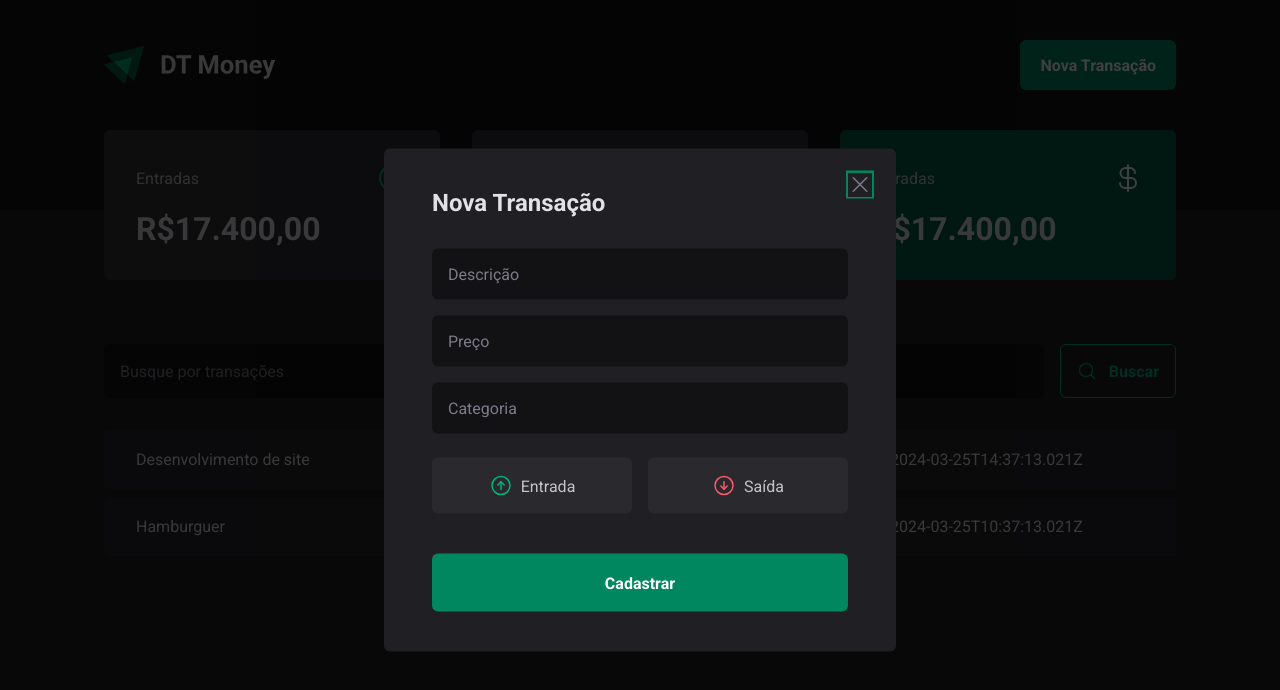
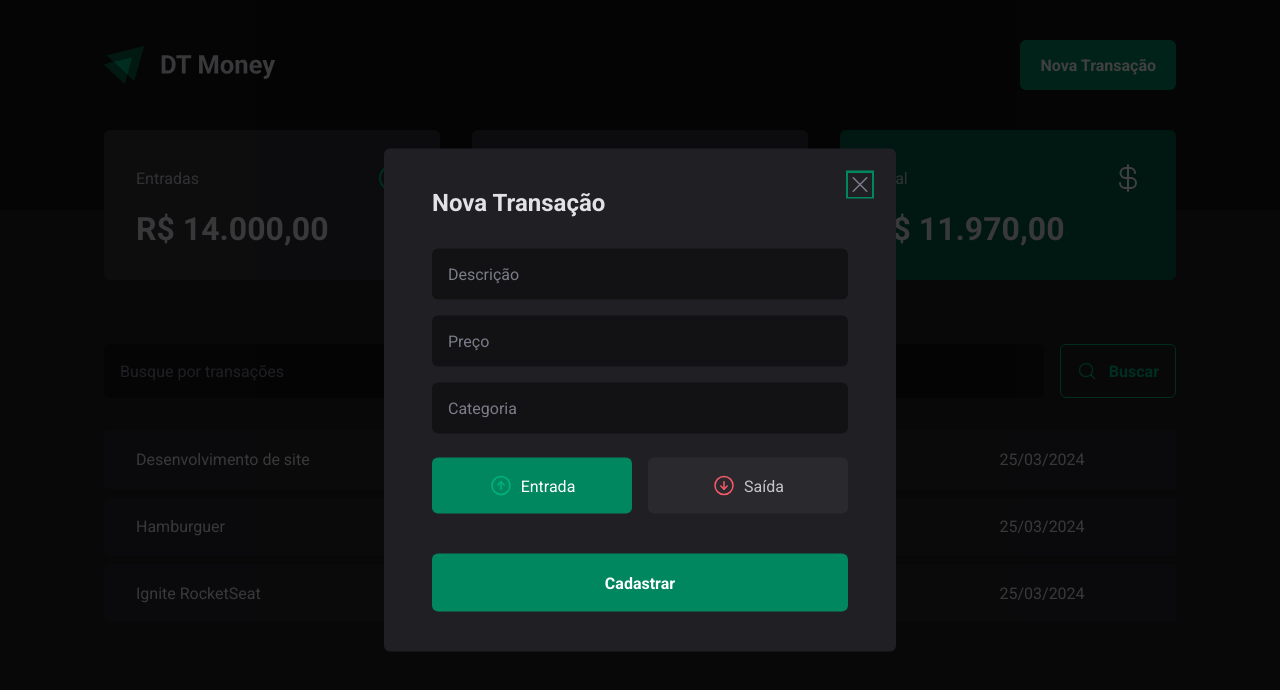
Before and after one commit to hugoh1dev/03_dt_money, a React (Vite) app in the folder 03_dt_money/: page / in a window 1280 px wide. Both pictures are taken after a click on the button "Nova Transação". Shown: the top 690 px of the page. Built offline with nearby package versions, Linux system fonts and the light colour scheme; data requests are answered from the project's data file.

Commit message:
create utils formatter and hooks summary

```diff
--- a/03_dt_money/package.json
+++ b/03_dt_money/package.json
@@ -11,11 +11,14 @@
     "preview": "vite preview"
   },
   "dependencies": {
+    "@hookform/resolvers": "^3.3.4",
     "@radix-ui/react-dialog": "^1.0.5",
     "@radix-ui/react-radio-group": "^1.1.3",
     "phosphor-react": "^1.4.1",
     "react": "^18.2.0",
-    "react-dom": "^18.2.0"
+    "react-dom": "^18.2.0",
+    "react-hook-form": "^7.51.2",
+    "zod": "^3.22.4"
   },
   "devDependencies": {
     "@types/react": "^18.2.64",
--- a/03_dt_money/server.json
+++ b/03_dt_money/server.json
@@ -15,6 +15,14 @@
             "category": "Alimentação",
             "price": 50,
             "createdAt": "2024-03-25T10:37:13.021Z"
+        },
+        {
+            "id": 3,
+            "description": "Ignite RocketSeat",
+            "type": "outcome",
+            "category": "Educação",
+            "price": 1980,
+            "createdAt": "2024-03-25T19:24:13.021Z"
         }
     ]
 }
--- a/03_dt_money/src/components/NewTransactionModal/index.tsx
+++ b/03_dt_money/src/components/NewTransactionModal/index.tsx
@@ -1,8 +1,38 @@
 import * as Dialog from '@radix-ui/react-dialog';
 import { CloseButton, Content, Overlay, TransactionType, TransactionTypeButton } from './styles';
 import { ArrowCircleDown, ArrowCircleUp, X } from 'phosphor-react';
+import * as z from "zod";
+import { Controller, useForm } from 'react-hook-form';
+import { zodResolver } from '@hookform/resolvers/zod';
+
+const newTransactionFormSchema = z.object({
+    description: z.string(),
+    price: z.number(),
+    category: z.string(),
+    type: z.enum(['income', 'outcome']),
+})
+
+type NewTransactionFormInputs = z.infer<typeof newTransactionFormSchema>;
 
 export function NewTransactionModal() {
+    const {
+        control,
+        register,
+        handleSubmit,
+        formState: { isSubmitting },
+    } = useForm<NewTransactionFormInputs>({
+        resolver: zodResolver(newTransactionFormSchema),
+        defaultValues: {
+            type: 'income'
+        }
+    });
+
+    async function handleCreateNewTransaction(data: NewTransactionFormInputs) {
+        await new Promise(resolve => setTimeout(resolve, 2000));
+
+        console.log(data);
+    }
+
     return (
         <Dialog.Portal>
             <Overlay />
@@ -13,12 +43,39 @@
                         <X size={24} />
                     </CloseButton>
 
-                    <form action="">
-                        <input type="text" placeholder="Descrição" required />
-                        <input type="number" placeholder="Preço" required />
-                        <input type="text" placeholder="Categoria" required />
+                    <form onSubmit={handleSubmit(handleCreateNewTransaction)}>
+                        <input
+                            type="text"
+                            placeholder="Descrição"
+                            required
+                            {...register('description')}
+                        />
 
-                        <TransactionType>
+                        <input
+                            type="number"
+                            placeholder="Preço"
+                            required
+                            {...register('price', { valueAsNumber: true })}
+                        />
+
+                        <input
+                            type="text"
+                            placeholder="Categoria"
+                            required
+                            {...register('category')}
+                        />
+
+                        <Controller
+                            control={control}
+                            name="type"
+                            render={({ field }) => {
+
+
+                                return (
+                                    <TransactionType
+                                        onValueChange={field.onChange}
+                                        value={field.value}
+                                    >
                                         <TransactionTypeButton variant="income" value="income" >
                                             <ArrowCircleUp size={24} />
                                             Entrada
@@ -29,8 +86,13 @@
                                             Saída
                                         </TransactionTypeButton>
                                     </TransactionType>
+                                )
+                            }}
+                        />
 
-                        <button type="submit">
+
+
+                        <button type="submit" disabled={isSubmitting}>
                             Cadastrar
                         </button>
 
--- a/03_dt_money/src/components/NewTransactionModal/styles.ts
+++ b/03_dt_money/src/components/NewTransactionModal/styles.ts
@@ -51,7 +51,12 @@
             margin-top: 1.5rem;
             cursor: pointer;
 
-            &:hover {
+            &:disabled {
+                opacity: 0.6;
+                cursor: not-allowed;
+            }
+
+            &:not(:disabled):hover {
                 background: ${props => props.theme["gray-700"]};
                 transition: background-color 0.2s;
             }
--- a/03_dt_money/src/components/Summary/index.tsx
+++ b/03_dt_money/src/components/Summary/index.tsx
@@ -1,12 +1,10 @@
-import { useContext } from "react";
 import { SummaryContainer, SummaryCard } from "./styles";
 import { ArrowCircleUp, ArrowCircleDown, CurrencyDollar } from "phosphor-react";
-import { TransactionsContext } from "../../contexts/TransactionsContext";
+import { priceFormatter } from "../../utils/formatter";
+import { useSummary } from "../../hooks/useSummary";
 
 export function Summary(){
-    const { transactions } = useContext(TransactionsContext);
-
-    console.log(transactions)
+    const summary = useSummary();
 
     return(
         <SummaryContainer>
@@ -16,7 +14,7 @@
                     <ArrowCircleUp size={32} color="#00b37e" />
                 </header>
 
-                <strong>R$17.400,00</strong>
+                <strong>{priceFormatter.format(summary.income)}</strong>
             </SummaryCard>
 
             <SummaryCard>
@@ -25,16 +23,16 @@
                     <ArrowCircleDown size={32} color="#7f5a68" />
                 </header>
 
-                <strong>R$17.400,00</strong>
+                <strong>{priceFormatter.format(summary.outcome)}</strong>
             </SummaryCard>
 
             <SummaryCard variant="green">
                 <header>
-                    <span>Entradas</span>
+                    <span>Total</span>
                     <CurrencyDollar size={32} color="#fff" />
                 </header>
 
-                <strong>R$17.400,00</strong>
+                <strong>{priceFormatter.format(summary.total)}</strong>
             </SummaryCard>
         </SummaryContainer>
     )
--- /dev/null
+++ b/03_dt_money/src/hooks/useSummary.ts
@@ -0,0 +1,27 @@
+import { useContext } from "react";
+import { TransactionsContext } from "../contexts/TransactionsContext";
+
+export function useSummary() {
+    const { transactions } = useContext(TransactionsContext);
+
+    const summary = transactions.reduce(
+        (acc, transaction) => {
+            if(transaction.type === 'income') {
+                acc.income += transaction.price;
+                acc.total += transaction.price;
+            } else {
+                acc.outcome += transaction.price;
+                acc.total -= transaction.price;
+            }
+
+            return acc;
+        },
+        {
+            income: 0,
+            outcome: 0,
+            total: 0
+        }
+    )
+
+    return summary;
+}
--- a/03_dt_money/src/pages/Transactions/components/SearchForm/index.tsx
+++ b/03_dt_money/src/pages/Transactions/components/SearchForm/index.tsx
@@ -1,12 +1,39 @@
 import { MagnifyingGlass } from "phosphor-react";
 import { SearchFormContainer } from "./styles";
+import { useForm } from "react-hook-form";
+import * as z from "zod";
+import { zodResolver } from "@hookform/resolvers/zod";
+
+const searchFormSchema = z.object({
+    query: z.string(),
+})
+
+type SearchFormInputs = z.infer<typeof searchFormSchema>;
 
 export function SearchForm() {
+    const {
+        register,
+        handleSubmit,
+        formState: { isSubmitting }
+    } = useForm<SearchFormInputs>({
+        resolver: zodResolver(searchFormSchema),
+    });
+
+    async function handleSearchTransactions(data: SearchFormInputs) {
+        await new Promise(resolve => setTimeout(resolve, 2000));
+
+        console.log(data);
+    }
+
     return (
-        <SearchFormContainer>
-            <input type="text" placeholder="Busque por transações" />
+        <SearchFormContainer onSubmit={handleSubmit(handleSearchTransactions)}>
+            <input
+                type="text"
+                placeholder="Busque por transações"
+                {...register('query')}
+            />
 
-            <button type="submit">
+            <button type="submit" disabled={isSubmitting}>
                 <MagnifyingGlass size={20} />
                 Buscar
             </button>
--- a/03_dt_money/src/pages/Transactions/components/SearchForm/styles.ts
+++ b/03_dt_money/src/pages/Transactions/components/SearchForm/styles.ts
@@ -29,8 +29,14 @@
         color: ${props => props.theme["green-300"]};
         font-weight: bold;
         border-radius: 6px;
+        cursor: pointer;
 
-        &:hover {
+        &:disabled {
+            opacity: 0.6;
+            cursor: not-allowed;
+        }
+
+        &:not(:disabled):hover {
             background: ${props => props.theme["green-500"]}
             border-color: ${props => props.theme["green-500"]};
             color: ${props => props.theme.white};
--- a/03_dt_money/src/pages/Transactions/index.tsx
+++ b/03_dt_money/src/pages/Transactions/index.tsx
@@ -4,6 +4,7 @@
 import { SearchForm } from "./components/SearchForm";
 import { PriceHighlight, TransactionsContainer, TransactionsTable } from "./styles";
 import { TransactionsContext } from "../../contexts/TransactionsContext";
+import { dateFormatter, priceFormatter } from "../../utils/formatter";
 
 
 export function Transactions() {
@@ -25,11 +26,12 @@
                                     <td width="40%">{transaction.description}</td>
                                     <td>
                                         <PriceHighlight variant={transaction.type}>
-                                           {transaction.price}
+                                            {transaction.type === 'outcome' && '- '}
+                                            {priceFormatter.format(transaction.price)}
                                         </PriceHighlight>
                                     </td>
                                     <td>{transaction.category}</td>
-                                    <td>{transaction.createdAt}</td>
+                                    <td>{dateFormatter.format(new Date(transaction.createdAt))}</td>
                                 </tr>
                             )
                         })}
--- /dev/null
+++ b/03_dt_money/src/utils/formatter.ts
@@ -0,0 +1,6 @@
+export const dateFormatter = new Intl.DateTimeFormat('pt-BR');
+
+export const priceFormatter = new Intl.NumberFormat('pt-BR', {
+    style: 'currency',
+    currency: 'BRL',
+});
```
Also changed, not shown: 1 other file (tests, documents, lock files or other folders). Lines whose indentation alone changed are shown as unchanged.
